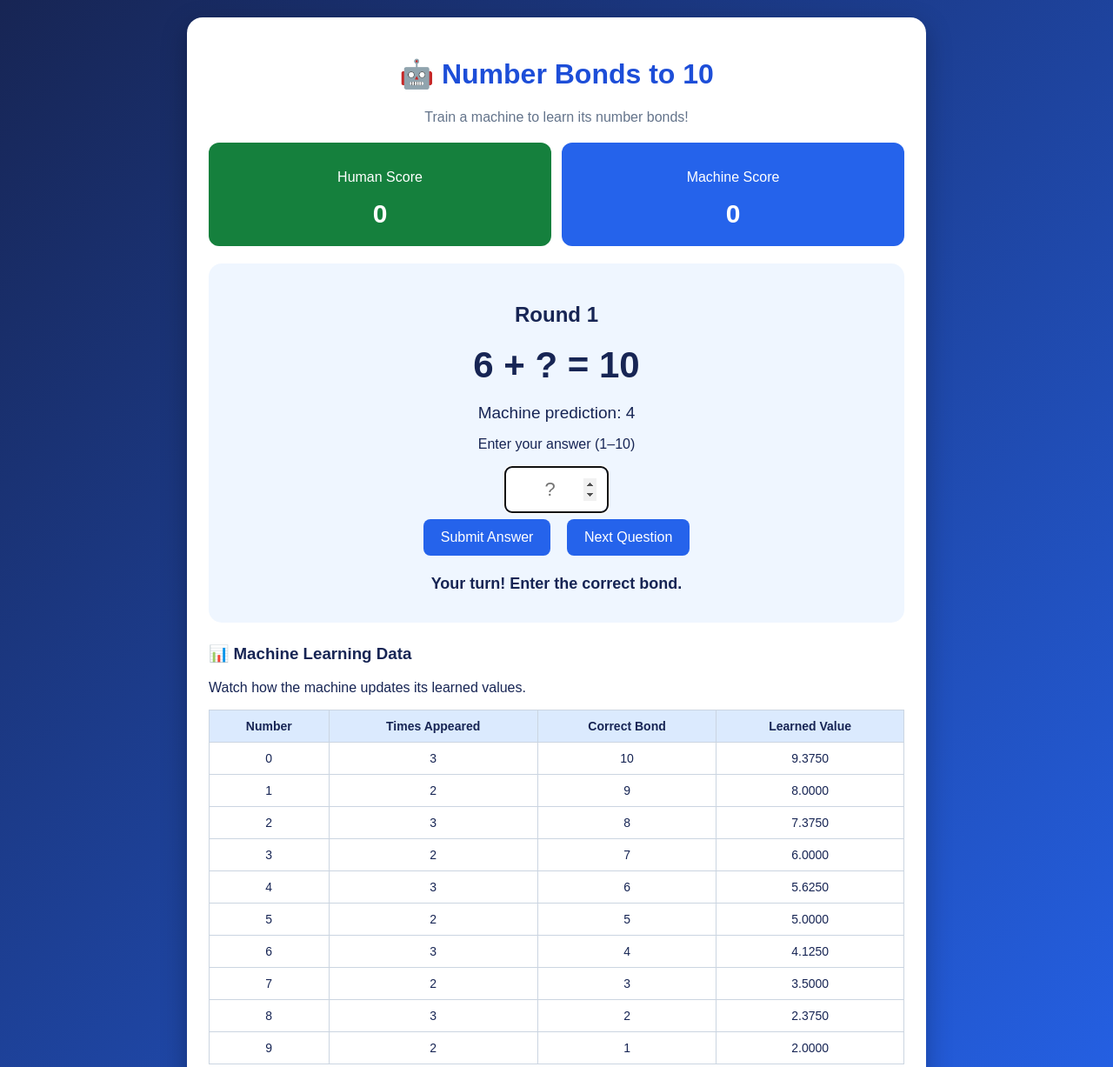
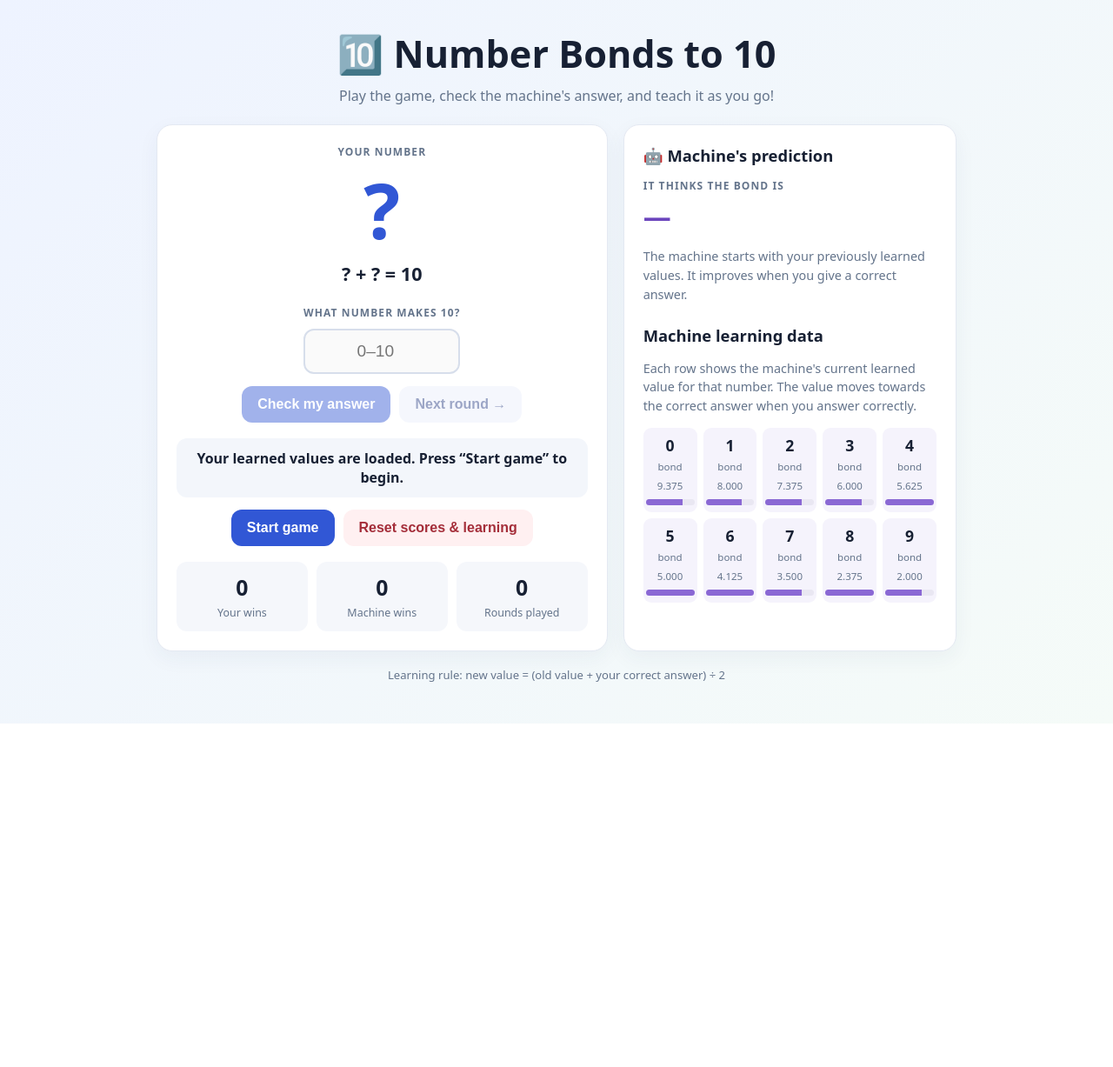
Before and after one commit to saijoetvm/afterlearning, a plain HTML site: page index.html in a window 1280 px wide. Shown: the top 1227 px of the page at 87% size. After the commit the page ends 832 px from the top, so only its background shows below. Drawn offline with Linux system fonts and the light colour scheme.

Commit message:
Revamp index.html for enhanced UI and UX
Refactor HTML structure and styles for improved layout and design.

```diff
--- a/index.html
+++ b/index.html
@@ -3,201 +3,219 @@
 <head>
   <meta charset="UTF-8">
   <meta name="viewport" content="width=device-width, initial-scale=1.0">
-<title>Number Bonds to 10 - AI Learning Game</title>
+  <meta name="description" content="Play Number Bonds to 10 and train a simple learning machine.">
+  <title>Number Bonds to 10 — Train the Machine</title>
   <style>
-* { box-sizing: border-box; }
-body {
-  font-family: Arial, sans-serif;
-  background: linear-gradient(135deg, #172554, #2563eb);
-  margin: 0; padding: 20px; min-height: 100vh; color: #172554;
-}
-.container {
-  max-width: 850px; margin: auto; background: white; padding: 25px;
-  border-radius: 18px; box-shadow: 0 10px 30px #0004;
-}
-h1, .subtitle { text-align: center; }
-h1 { color: #1d4ed8; }
-.subtitle { color: #64748b; }
-.scores { display: flex; gap: 12px; margin: 20px 0; }
-.score { flex: 1; text-align: center; padding: 15px; border-radius: 12px; color: white; }
-.human { background: #15803d; }
-.machine { background: #2563eb; }
-.score h2 { margin: 5px; font-size: 30px; }
-.game-box { background: #eff6ff; padding: 25px; border-radius: 15px; text-align: center; }
-.question { font-size: 42px; font-weight: bold; margin: 20px; }
-.prediction { font-size: 19px; margin: 15px; }
-input {
-  width: 120px; padding: 12px; font-size: 22px; text-align: center;
-  border: 2px solid #2563eb; border-radius: 8px;
-}
-button {
-  padding: 12px 20px; margin: 7px; border: none; border-radius: 8px;
-  background: #2563eb; color: white; font-size: 16px; cursor: pointer;
-}
-button:hover { opacity: .85; }
-button:disabled { background: #94a3b8; cursor: not-allowed; }
-.reset { background: #dc2626; }
-.message { font-size: 18px; font-weight: bold; min-height: 30px; margin-top: 15px; }
-table { width: 100%; border-collapse: collapse; margin-top: 15px; font-size: 14px; }
-th, td { padding: 10px; border: 1px solid #cbd5e1; text-align: center; }
-th { background: #dbeafe; }
-.section { margin-top: 25px; }
-@media(max-width: 550px) {
-  .container { padding: 15px; }
-  .question { font-size: 32px; }
-  table { font-size: 12px; }
-  th, td { padding: 7px 3px; }
-}
+    :root { color-scheme: light; --ink:#172033; --muted:#64748b; --blue:#3157d5; --green:#13845b; --red:#c33b48; --panel:#fff; }
+    * { box-sizing:border-box; }
+    body { margin:0; min-height:100vh; font-family:system-ui,-apple-system,Segoe UI,Roboto,sans-serif; color:var(--ink); background:linear-gradient(135deg,#eef3ff,#f5fbf8); }
+    main { width:min(920px,94%); margin:32px auto; }
+    header { text-align:center; margin-bottom:22px; }
+    h1 { margin:0 0 8px; font-size:clamp(1.8rem,4vw,2.7rem); }
+    header p { margin:0; color:var(--muted); }
+    .layout { display:grid; grid-template-columns:1.15fr .85fr; gap:18px; }
+    .card { background:var(--panel); border:1px solid #e4e9f2; border-radius:18px; padding:22px; box-shadow:0 8px 24px #24365b0d; }
+    .game { text-align:center; }
+    .eyebrow { color:var(--muted); text-transform:uppercase; letter-spacing:.09em; font-size:.75rem; font-weight:750; }
+    .number { font-size:5.5rem; line-height:1.1; font-weight:850; color:var(--blue); margin:10px 0; }
+    .equation { font-size:1.35rem; font-weight:700; margin:8px 0 18px; }
+    input { width:min(180px,100%); padding:13px 15px; border:2px solid #d7deeb; border-radius:12px; font-size:1.2rem; text-align:center; outline:none; }
+    input:focus { border-color:var(--blue); }
+    button { border:0; border-radius:12px; padding:12px 18px; font-weight:750; font-size:1rem; cursor:pointer; background:var(--blue); color:white; }
+    button:disabled { opacity:.45; cursor:not-allowed; }
+    button.secondary { background:#e9eefb; color:#263b83; }
+    button.danger { background:#fff0f1; color:#a42d39; }
+    .actions { display:flex; gap:10px; justify-content:center; flex-wrap:wrap; margin-top:14px; }
+    .feedback { min-height:54px; margin:18px 0 4px; padding:12px; border-radius:12px; background:#f3f6fb; font-weight:650; }
+    .feedback.good { background:#e9f8f0; color:#116b49; }
+    .feedback.bad { background:#fff0f1; color:#a42d39; }
+    .scores { display:grid; grid-template-columns:repeat(3,1fr); gap:10px; margin-top:18px; }
+    .score { background:#f5f7fb; padding:12px 6px; border-radius:12px; }
+    .score strong { display:block; font-size:1.55rem; }
+    .score span { color:var(--muted); font-size:.78rem; }
+    h2 { font-size:1.15rem; margin:0 0 14px; }
+    .machine { font-size:2rem; font-weight:800; color:#6b45bd; margin:5px 0 14px; }
+    .small { color:var(--muted); font-size:.9rem; line-height:1.5; }
+    .data { display:grid; grid-template-columns:repeat(5,1fr); gap:7px; margin-top:14px; }
+    .cell { background:#f5f3fc; border-radius:9px; padding:8px 3px; text-align:center; }
+    .cell b { display:block; font-size:1.1rem; }
+    .cell span { font-size:.72rem; color:var(--muted); }
+    .bar { height:7px; background:#e9e7f2; border-radius:20px; overflow:hidden; margin-top:6px; }
+    .bar i { display:block; height:100%; background:#8a68d4; }
+    footer { text-align:center; color:var(--muted); font-size:.82rem; margin:18px 0 30px; }
+    @media (max-width:700px) { .layout { grid-template-columns:1fr; } main { margin:20px auto; } .card { padding:18px; } }
   </style>
 </head>
 <body>
-<div class="container">
-  <h1>🤖 Number Bonds to 10</h1>
-  <p class="subtitle">Train a machine to learn its number bonds!</p>
+<main>
+  <header>
+    <h1>🔟 Number Bonds to 10</h1>
+    <p>Play the game, check the machine's answer, and teach it as you go!</p>
+  </header>
 
+  <div class="layout">
+    <section class="card game">
+      <div class="eyebrow">Your number</div>
+      <div class="number" id="number">?</div>
+      <div class="equation" id="equation">? + ? = 10</div>
+      <label class="eyebrow" for="answer">What number makes 10?</label>
+      <div style="margin-top:9px">
+        <input id="answer" type="number" min="0" max="10" step="1" placeholder="0–10" autocomplete="off" disabled>
+      </div>
+      <div class="actions">
+        <button id="submit" disabled>Check my answer</button>
+        <button class="secondary" id="next" disabled>Next round →</button>
+      </div>
+      <div class="feedback" id="feedback" role="status" aria-live="polite">Press “Start game” to begin.</div>
+      <div class="actions">
+        <button id="start">Start game</button>
+        <button class="danger" id="reset">Reset scores & learning</button>
+      </div>
       <div class="scores">
-    <div class="score human"><p>Human Score</p><h2 id="humanScore">0</h2></div>
-    <div class="score machine"><p>Machine Score</p><h2 id="machineScore">0</h2></div>
+        <div class="score"><strong id="humanScore">0</strong><span>Your wins</span></div>
+        <div class="score"><strong id="machineScore">0</strong><span>Machine wins</span></div>
+        <div class="score"><strong id="turns">0</strong><span>Rounds played</span></div>
       </div>
+    </section>
 
-  <div class="game-box">
-    <h2 id="round">Round 1</h2>
-    <div class="question" id="question">0 + ? = 10</div>
-    <div class="prediction" id="prediction">Machine prediction: -</div>
-    <p>Enter your answer (1–10)</p>
-    <input type="number" id="answer" min="1" max="10" placeholder="?" inputmode="numeric">
-    <br>
-    <button id="submitBtn" onclick="checkAnswer()">Submit Answer</button>
-    <button onclick="nextQuestion()">Next Question</button>
-    <div class="message" id="message">Let's start training!</div>
+    <aside class="card">
+      <h2>🤖 Machine's prediction</h2>
+      <div class="eyebrow">It thinks the bond is</div>
+      <div class="machine" id="machineGuess">—</div>
+      <p class="small" id="machineMessage">The machine starts with your previously learned values. It improves when you give a correct answer.</p>
+      <h2 style="margin-top:24px">Machine learning data</h2>
+      <p class="small">Each row shows the machine's current learned value for that number. The value moves towards the correct answer when you answer correctly.</p>
+      <div class="data" id="data"></div>
+    </aside>
   </div>
-
-  <div class="section">
-    <h3>📊 Machine Learning Data</h3>
-    <p>Watch how the machine updates its learned values.</p>
-    <table>
-      <thead><tr><th>Number</th><th>Times Appeared</th><th>Correct Bond</th><th>Learned Value</th></tr></thead>
-      <tbody id="dataTable"></tbody>
-    </table>
-  </div>
-
-  <div class="section">
-    <h3>⚙️ Game Controls</h3>
-    <button class="reset" onclick="resetGame()">Reset Game</button>
-  </div>
-</div>
+  <footer>Learning rule: new value = (old value + your correct answer) ÷ 2</footer>
+</main>
 
 <script>
-// Previously learned values supplied for this game.
-const initialBonds = [9.375, 8.000, 7.375, 6.000, 5.625, 5.000, 4.125, 3.500, 2.375, 2.000];
-const initialAppearances = [3, 2, 3, 2, 3, 2, 3, 2, 3, 2];
+(() => {
+  const initialBonds = [
+    9.375, 8.000, 7.375, 6.000, 5.625,
+    5.000, 4.125, 3.500, 2.375, 2.000
+  ];
 
-let bonds = [...initialBonds];
-let appearances = [...initialAppearances];
-let humanWins = 0;
-let machineWins = 0;
-let turns = 0;
-let number;
-let machineAnswer;
-let answered = true;
+  let bonds, humanWins, machineWins, turns, currentNumber, active, answered;
+  const $ = id => document.getElementById(id);
+  const round = value => Math.round(value);
 
-function startGame() {
-  number = Math.floor(Math.random() * 10);
-  machineAnswer = Math.round(bonds[number]);
-  answered = false;
-
-  document.getElementById("question").innerText = number + " + ? = 10";
-  document.getElementById("prediction").innerText = "Machine prediction: " + machineAnswer;
-  document.getElementById("round").innerText = "Round " + (turns + 1);
-  document.getElementById("answer").value = "";
-  document.getElementById("answer").disabled = false;
-  document.getElementById("submitBtn").disabled = false;
-  document.getElementById("message").innerText = "Your turn! Enter the correct bond.";
-  document.getElementById("message").style.color = "#172554";
-  document.getElementById("answer").focus();
+  function renderData() {
+    $('data').innerHTML = bonds.map((value, n) => {
+      const accuracy = Math.max(0, 100 - Math.abs((10 - n) - round(value)) * 25);
+      return `<div class="cell"><b>${n}</b><span>bond ${value.toFixed(3)}</span><div class="bar"><i style="width:${accuracy}%"></i></div></div>`;
+    }).join('');
   }
 
-function checkAnswer() {
-  if (answered) return;
-
-  const input = document.getElementById("answer").value;
-  if (input === "") {
-    document.getElementById("message").innerText = "Please enter an answer!";
-    return;
+  function renderScores() {
+    $('humanScore').textContent = humanWins;
+    $('machineScore').textContent = machineWins;
+    $('turns').textContent = turns;
   }
 
-  const humanAnswer = Number(input);
-  if (!Number.isInteger(humanAnswer) || humanAnswer < 1 || humanAnswer > 10) {
-    document.getElementById("message").innerText = "Enter a whole number from 1 to 10.";
+  function message(text, kind='') {
+    $('feedback').textContent = text;
+    $('feedback').className = 'feedback' + (kind ? ' ' + kind : '');
+  }
+
+  function startRound() {
+    currentNumber = Math.floor(Math.random() * 10);
+    answered = false;
+    const guess = round(bonds[currentNumber]);
+
+    $('number').textContent = currentNumber;
+    $('equation').textContent = `${currentNumber} + ? = 10`;
+    $('machineGuess').textContent = guess;
+    $('machineMessage').textContent =
+      `${currentNumber} + ${guess} = ${currentNumber + guess}. ` +
+      (currentNumber + guess === 10 ? 'The machine is right!' : 'The machine needs more training.');
+
+    if (currentNumber + guess === 10) machineWins++;
+    renderScores();
+
+    $('answer').value = '';
+    $('answer').disabled = false;
+    $('submit').disabled = false;
+    $('next').disabled = true;
+    $('answer').focus();
+
+    message(currentNumber + guess === 10
+      ? 'The machine got this one right. Can you do better?'
+      : 'Your turn! Enter the number that makes 10.');
+  }
+
+  function submitAnswer() {
+    if (!active || answered) return;
+
+    const raw = $('answer').value.trim();
+    const answer = Number(raw);
+
+    if (raw === '' || !Number.isInteger(answer) || answer < 0 || answer > 10) {
+      message('Please enter a whole number from 0 to 10.', 'bad');
+      $('answer').focus();
       return;
     }
 
     answered = true;
     turns++;
-  appearances[number]++;
 
-  if (number + machineAnswer === 10) machineWins++;
-
-  if (number + humanAnswer === 10) {
+    if (currentNumber + answer === 10) {
       humanWins++;
-    // Same averaging-based learning rule as the Micro:bit Python program.
-    bonds[number] = (bonds[number] + humanAnswer) / 2;
-    document.getElementById("message").innerText = "✅ Correct! Machine learned from your answer.";
-    document.getElementById("message").style.color = "green";
+      bonds[currentNumber] = (bonds[currentNumber] + answer) / 2;
+      message(`Correct! ${currentNumber} + ${answer} = 10. You have trained the machine!`, 'good');
+      $('machineMessage').textContent =
+        `Updated its value for ${currentNumber} to ${bonds[currentNumber].toFixed(3)}.`;
     } else {
-    document.getElementById("message").innerText = "❌ Wrong! Correct answer is " + (10 - number);
-    document.getElementById("message").style.color = "red";
+      message(`Not quite! ${currentNumber} + ${answer} = ${currentNumber + answer}. The correct bond is ${10 - currentNumber}.`, 'bad');
     }
 
-  document.getElementById("answer").disabled = true;
-  document.getElementById("submitBtn").disabled = true;
-  updateScores();
-  updateTable();
+    renderScores();
+    renderData();
+    $('answer').disabled = true;
+    $('submit').disabled = true;
+    $('next').disabled = false;
+    $('next').focus();
   }
 
-function nextQuestion() {
-  if (!answered) {
-    document.getElementById("message").innerText = "Please submit your answer first.";
-    return;
-  }
-  startGame();
-}
-
-function updateScores() {
-  document.getElementById("humanScore").innerText = humanWins;
-  document.getElementById("machineScore").innerText = machineWins;
-}
-
-function updateTable() {
-  const table = document.getElementById("dataTable");
-  table.innerHTML = "";
-  for (let i = 0; i < 10; i++) {
-    const row = table.insertRow();
-    row.insertCell(0).innerText = i;
-    row.insertCell(1).innerText = appearances[i];
-    row.insertCell(2).innerText = 10 - i;
-    row.insertCell(3).innerText = bonds[i].toFixed(4);
-  }
-}
-
-function resetGame() {
+  function reset() {
     bonds = [...initialBonds];
-  appearances = [...initialAppearances];
     humanWins = 0;
     machineWins = 0;
     turns = 0;
-  updateScores();
-  updateTable();
-  startGame();
-  document.getElementById("message").innerText = "Game reset! Start training again.";
+    currentNumber = null;
+    active = false;
+    answered = false;
+
+    $('number').textContent = '?';
+    $('equation').textContent = '? + ? = 10';
+    $('machineGuess').textContent = '—';
+    $('machineMessage').textContent =
+      'The machine starts with your previously learned values. It improves when you give a correct answer.';
+    $('answer').value = '';
+    $('answer').disabled = true;
+    $('submit').disabled = true;
+    $('next').disabled = true;
+
+    renderScores();
+    renderData();
+    message('Your learned values are loaded. Press “Start game” to begin.');
   }
 
-document.getElementById("answer").addEventListener("keydown", function(event) {
-  if (event.key === "Enter") checkAnswer();
+  $('start').addEventListener('click', () => {
+    active = true;
+    startRound();
+  });
+  $('submit').addEventListener('click', submitAnswer);
+  $('next').addEventListener('click', startRound);
+  $('reset').addEventListener('click', reset);
+  $('answer').addEventListener('keydown', event => {
+    if (event.key === 'Enter') submitAnswer();
   });
 
-updateTable();
-startGame();
+  reset();
+})();
 </script>
 </body>
 </html>
```
Lines whose indentation alone changed are shown as unchanged.
